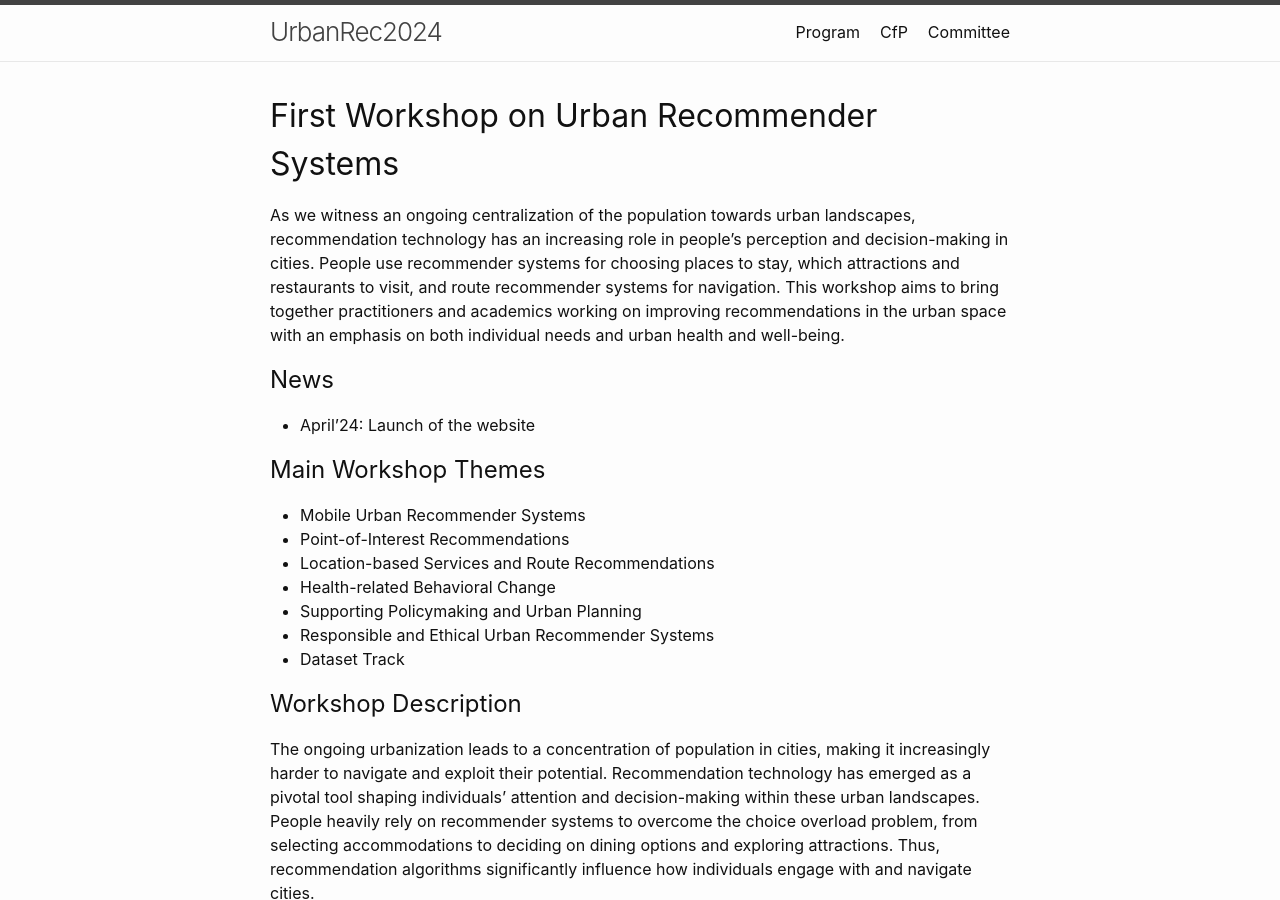
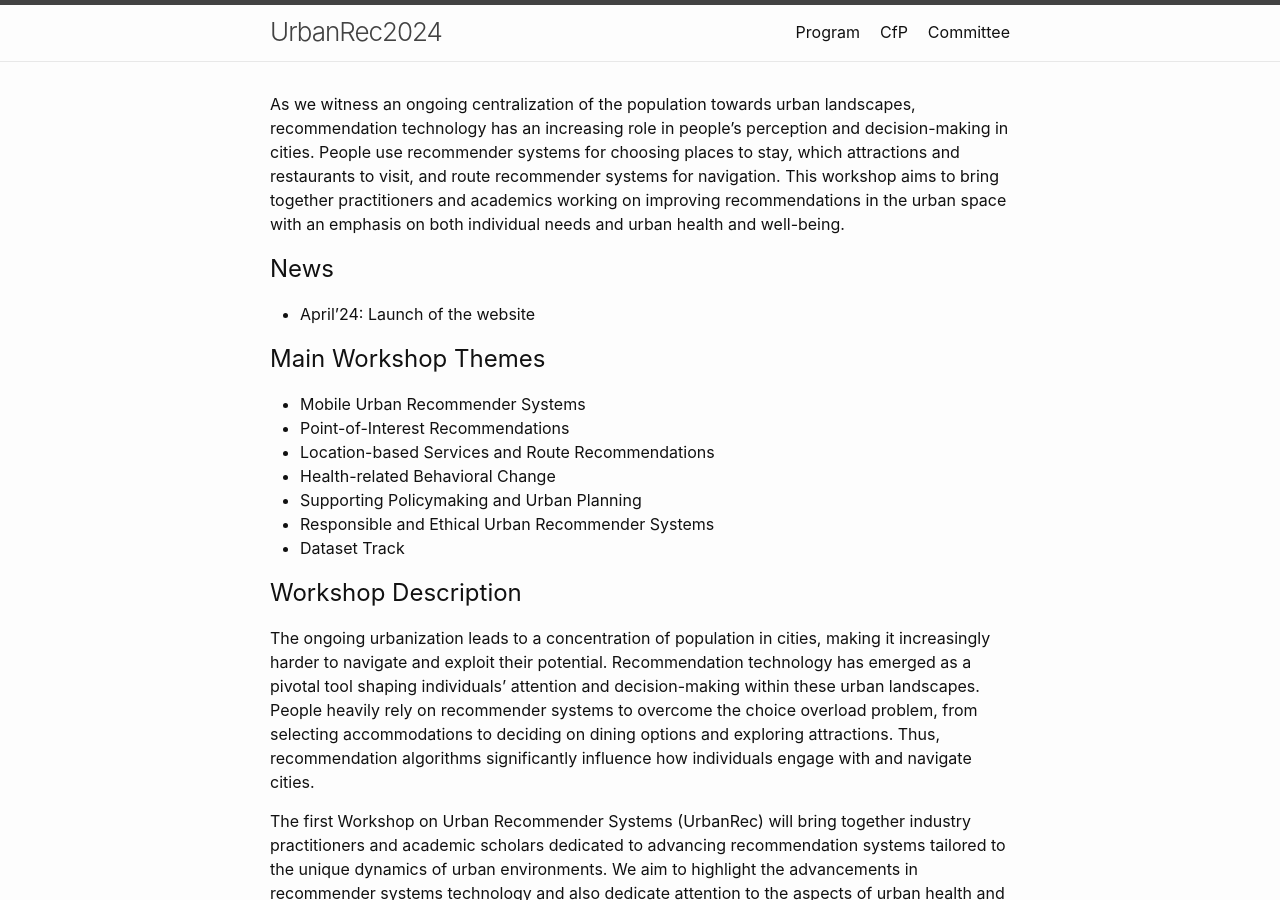
Before and after one commit to UrbanRec/UrbanRec2024, a Jekyll site: the page built from index.md, in a window 1280 px wide and 900 px high. Built offline with Jekyll 4.4.1, drawn with Linux system fonts in a browser that asks for light colours.

Commit message:
remove duplicate header

```diff
--- a/index.md
+++ b/index.md
@@ -7,8 +7,6 @@
 #
 layout: home
 ---
-
-# First Workshop on Urban Recommender Systems
 
 As we witness an ongoing centralization of the population towards urban landscapes, recommendation technology has an increasing role in people's perception and decision-making in cities. People use recommender systems for choosing places to stay, which attractions and restaurants to visit, and route recommender systems for navigation.
 This workshop aims to bring together practitioners and academics working on improving recommendations in the urban space with an emphasis on both individual needs and urban health and well-being.
```
